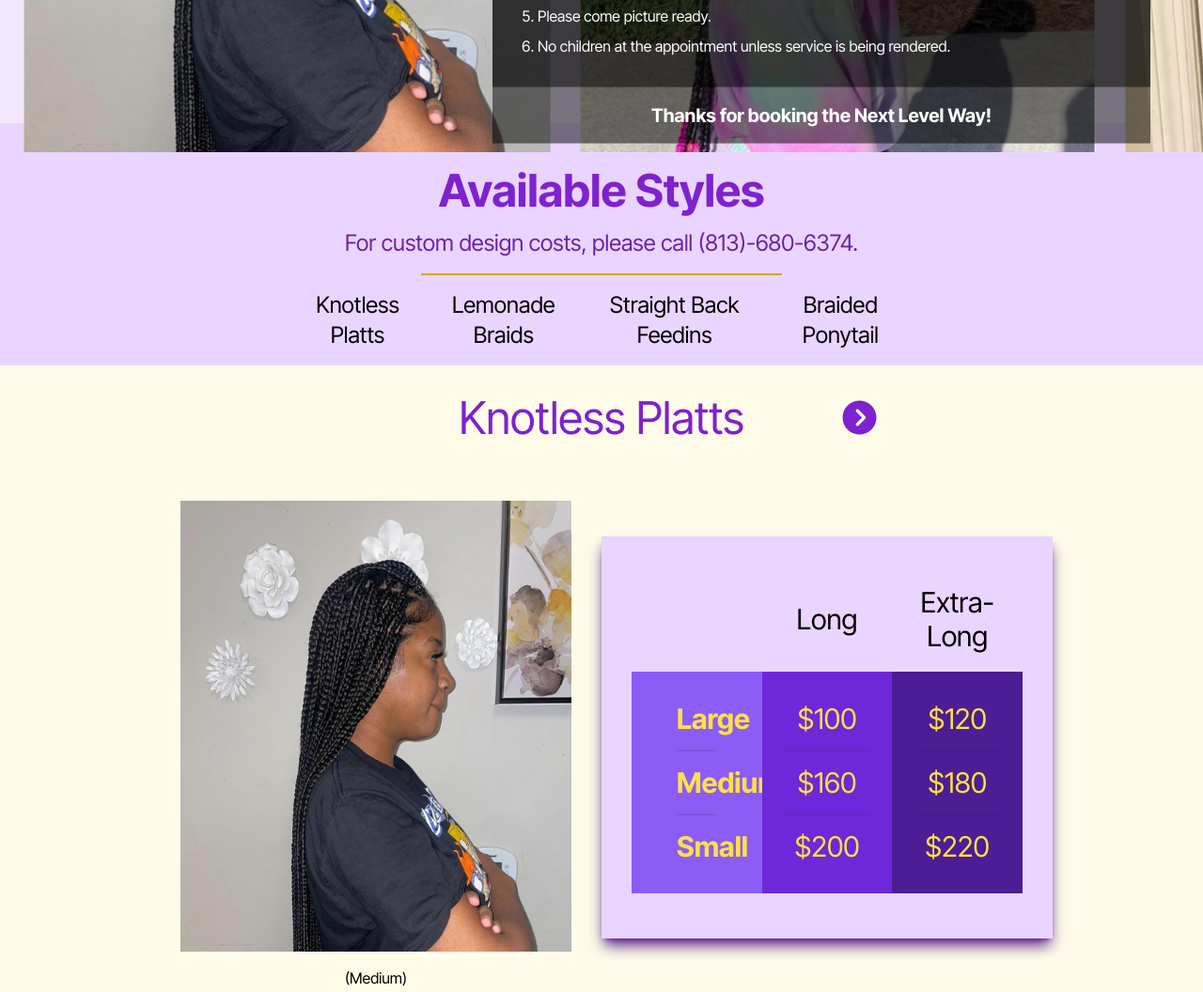
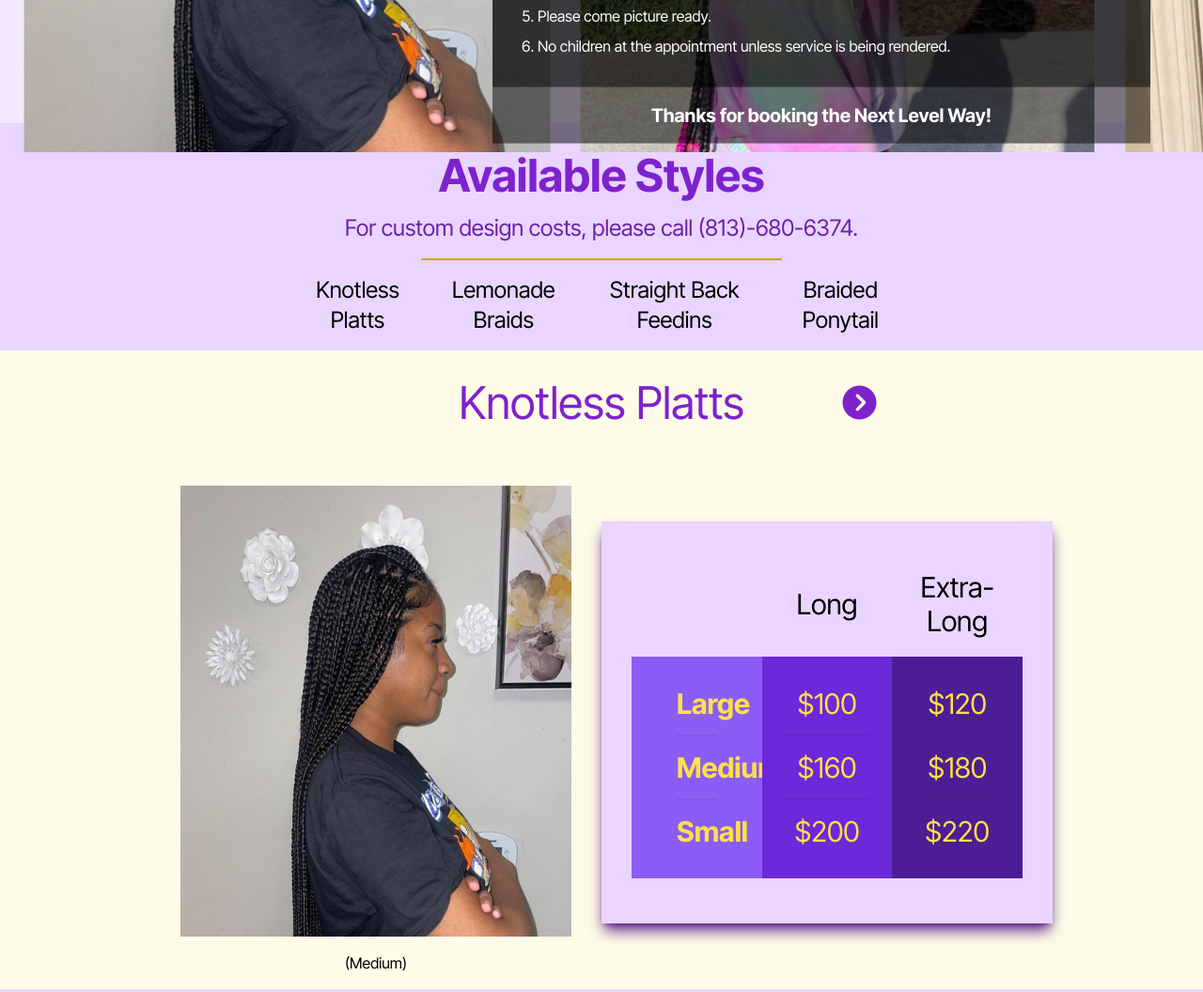
Before and after one commit to Brandon-Schefstad/nlhd-redesign, a website: page index.html in a window 1280 px wide. Shown: the part 621-1677 px from the top of the page at 94% size. Drawn offline with Linux system fonts and the light colour scheme.

Commit message:
Adjusting button location

```diff
--- a/index.html
+++ b/index.html
@@ -83,7 +83,7 @@
 				</section>
 			</section>
 
-			<section class="gallery bg-purple-200 pt-12">
+			<section class="gallery bg-purple-200 pt-8">
 				<h1 class="text-5xl text-purple-700 text-center font-bold">
 					Available Styles
 				</h1>
```
Also changed, not shown: output.css.
